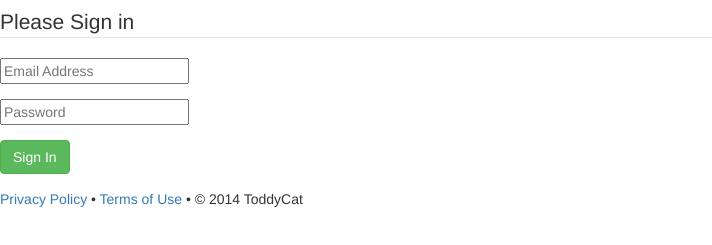
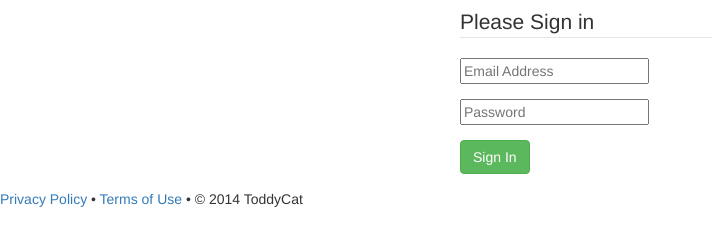
Before and after one commit to annieccheung/toddycat-prelim, a plain HTML site: page index.html in a window 1280 px wide. Shown: the part 63-308 px from the top of the page, without its empty margins (0-712 px from the left). Drawn offline with nearby package versions, Linux system fonts and the light colour scheme.

Commit message:
Add bootstrap layout.

```diff
--- a/index.html
+++ b/index.html
@@ -11,7 +11,9 @@
       <h1>Toddy Cat</h1>
     </header>
 
-    <main role="main">
+    <main role="main" class="container">
+      <div class="row">
+        <div class="col-md-4 col-md-offset-4">
           <form id="login-form" method="post" action="#" accept-charset="UTF-8">
             <fieldset>
 
@@ -33,8 +35,9 @@
 
             </fieldset>
           </form>
+        </div>
 
-
+    </div>
     </main>
 
     <footer>
```
Lines whose indentation alone changed are shown as unchanged.
